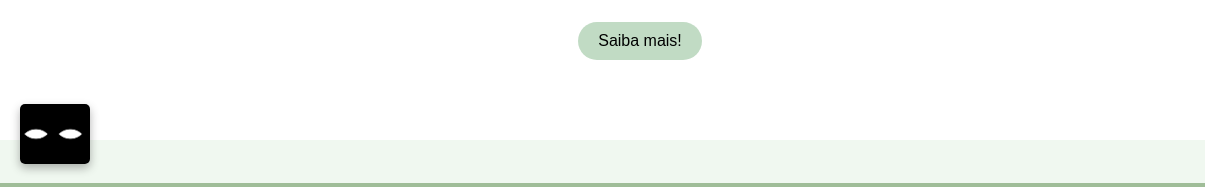
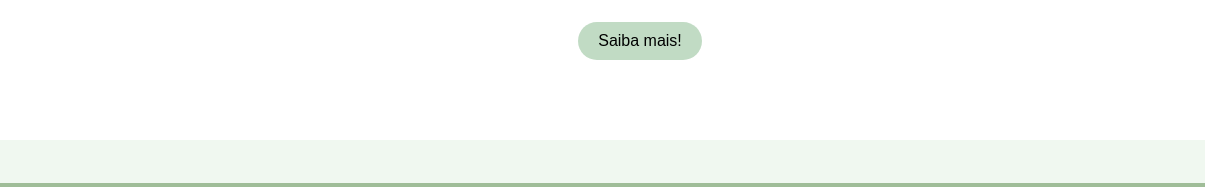
Before and after one commit to gmilanezz/1EMIA-NutriSafe, a plain HTML site: page index.html in a window 1280 px wide. Shown: the part 566-753 px from the top of the page, 0-1205 px from the left. Drawn offline with Linux system fonts and the light colour scheme.

Commit message:
Update index.html

```diff
--- a/index.html
+++ b/index.html
@@ -86,11 +86,6 @@
             <div class="social-links">
                 <a href="#">Facebook</a>
                 <a href="#">Contato</a>
-                <div class="daltonismo" onclick="toggleDaltonismoMode()">
-                    <img src="assets/olho-aberto.jpg" alt="Olho Aberto" class="daltonismo-img">
-                    <img src="assets/olho-fechado.jpg" class="olho-fechado" alt="Olho Fechado">
-                    <span class="tooltip">Funcionalidade pra daltônico</span>
-                </div>
                 <div class="instagram">
                     <a href="https://www.instagram.com/nutrisafe._?igsh=MTF0Nmd0OWZpcGRyNg%3D%3D&utm_source=qr" class="button-instagram">
                         <img src="assets/instagram.jpg" alt="Instagram">
```
